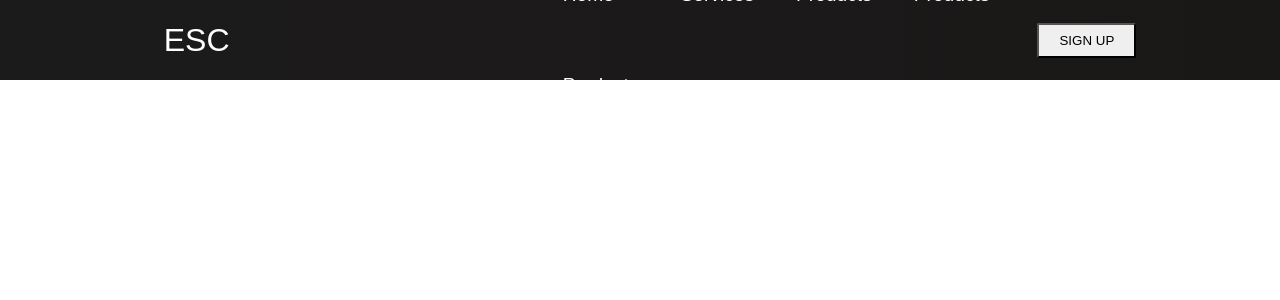
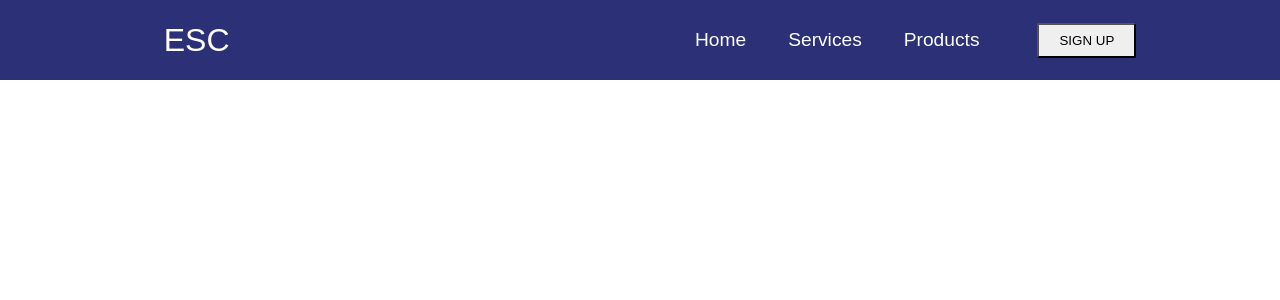
Before and after one commit to nadirfartas/esc-website, a React (Create React App) app: page / in a window 1280 px wide. Shown: the top 300 px of the page. Built offline with nearby package versions, Linux system fonts and the light colour scheme.

Commit message:
fixed a bug

```diff
--- a/src/components/Navbar.js
+++ b/src/components/Navbar.js
@@ -59,24 +59,6 @@ function Navbar() {
                 Products
               </Link>
             </li>
-            <li className='nav-item'>
-              <Link
-                to='/blog'
-                className='nav-links'
-                onClick={closeMobileMenu}
-              >
-                Products
-              </Link>
-            </li>
-            <li className='nav-item'>
-              <Link
-                to='/about'
-                className='nav-links'
-                onClick={closeMobileMenu}
-              >
-                Products
-              </Link>
-            </li>
 
             <li>
               <Link
--- a/src/components/navbar.css
+++ b/src/components/navbar.css
@@ -1,5 +1,5 @@
 .navbar {
-    background: linear-gradient(90deg, rgb(28, 27, 27) 0%, rgb(26, 23, 23) 100%);
+    background-color: #2B3077;
     height: 80px;
     display: flex;
     justify-content: center;
```
